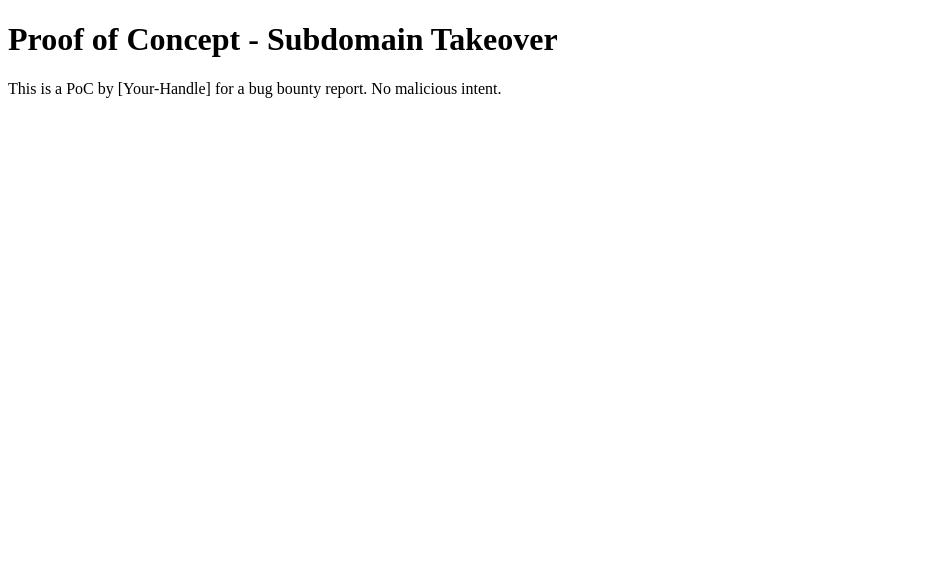
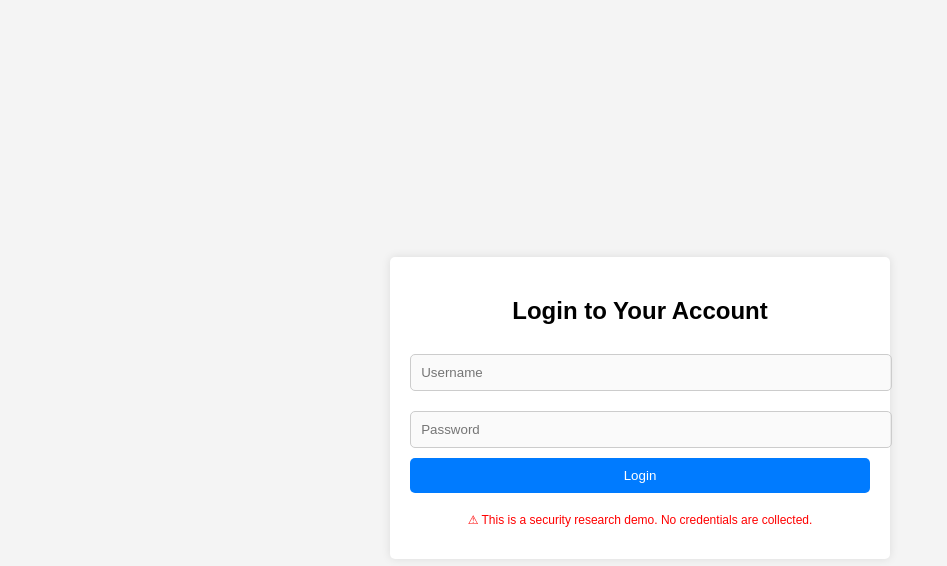
Before and after one commit to siuxsa/poc-for-testing, a plain HTML site: page 12hsut.html in a window 1280 px wide. Shown: the whole page, without its empty margins (0-947 px from the left). Drawn offline with Linux system fonts and the light colour scheme.

Commit message:
Update 12hsut.html

```diff
--- a/12hsut.html
+++ b/12hsut.html
@@ -1,8 +1,55 @@
 <!DOCTYPE html>
-<html>
+<html lang="en">
+<head>
+    <meta charset="UTF-8">
+    <meta name="viewport" content="width=device-width, initial-scale=1.0">
+    <title>Login - Secure Portal</title>
+    <style>
+        body {
+            font-family: Arial, sans-serif;
+            background-color: #f4f4f4;
+            display: flex;
+            justify-content: center;
+            align-items: center;
+            height: 100vh;
+        }
+        .container {
+            background: white;
+            padding: 20px;
+            box-shadow: 0px 0px 10px rgba(0, 0, 0, 0.1);
+            border-radius: 5px;
+            text-align: center;
+        }
+        .input-field {
+            width: 100%;
+            padding: 10px;
+            margin: 10px 0;
+            border: 1px solid #ccc;
+            border-radius: 5px;
+        }
+        .login-btn {
+            width: 100%;
+            padding: 10px;
+            background: #007bff;
+            color: white;
+            border: none;
+            border-radius: 5px;
+            cursor: pointer;
+        }
+        .disclaimer {
+            margin-top: 20px;
+            font-size: 12px;
+            color: red;
+        }
+    </style>
+</head>
 <body>
-    <h1>Proof of Concept - Subdomain Takeover</h1>
-    <p>This is a PoC by [Your-Handle] for a bug bounty report. No malicious intent.</p>
-    <!-- PoC by [Your-Handle] -->
+    <div class="container">
+        <h2>Login to Your Account</h2>
+        <input type="text" class="input-field" placeholder="Username" disabled>
+        <input type="password" class="input-field" placeholder="Password" disabled>
+        <button class="login-btn" disabled>Login</button>
+        <p class="disclaimer">⚠ This is a security research demo. No credentials are collected.</p>
+    </div>
 </body>
 </html>
```
